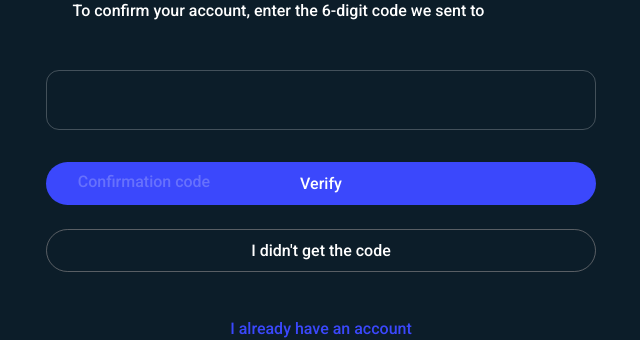
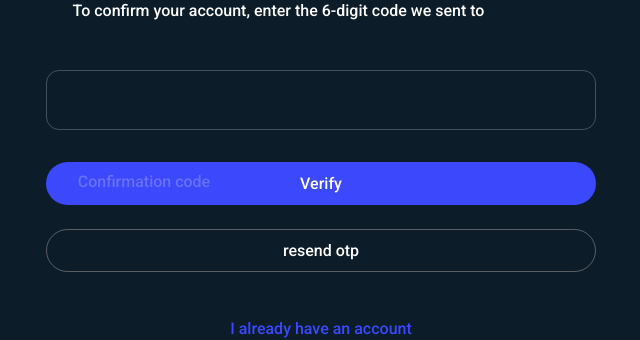
Before and after one commit to youssef1347/social-media-app, a React (Vite) app in the folder front-end/: page /verify-email in a window 1280 px wide. Shown: the part 124-464 px from the top of the page, without its empty margins (319-959 px from the left). Built offline with nearby package versions, Linux system fonts and the light colour scheme.

Commit message:
finish verify email page in frontend

```diff
--- a/front-end/src/pages/VerifyEmail/VerifyEmail.css
+++ b/front-end/src/pages/VerifyEmail/VerifyEmail.css
@@ -101,6 +101,11 @@
     background-color: transparent;
     border: 1px solid #a0999985;
 }
+.verify-email-form-container form .disabled-btn {
+    color: #a099991e;
+    background-color: transparent;
+    border: 1px solid #c5c3c34f;
+}
 
 /* link styles */
 a {
--- a/front-end/src/pages/VerifyEmail/VerifyEmail.jsx
+++ b/front-end/src/pages/VerifyEmail/VerifyEmail.jsx
@@ -1,4 +1,4 @@
-import React, { useRef, useState } from 'react'
+import React, { useEffect, useRef, useState } from 'react'
 import './VerifyEmail.css'
 import { IoIosArrowBack } from "react-icons/io";
 import { api } from '../../utils/api';
@@ -11,13 +11,22 @@ import { Loading } from '../Loading/Loading';
 export const VerifyEmail = () => {
     // get email from local storage
     const email = localStorage.getItem('email');
-    console.log(email)
 
     // handle loading states
     const [loading, setLoading] = useState(false);
 
     // otp ref
     const otpRef = useRef();
+
+
+    // timer state
+    const [timer, setTimer] = useState(0);
+    const minutes = Math.floor(timer / 60);
+    const seconds = timer % 60;
+
+
+    // handle resend otp state
+    const [isResendOtp, setIsResendOtp] = useState(false);
 
 
     // class names state
@@ -38,7 +47,7 @@ export const VerifyEmail = () => {
     }
 
 
-    // handle on change function
+    // handle allowing only numbers in otp input
     function handleOnChange(ev) {
         const value = ev.target.value;
         setLabelClassName(value ? 'input-has-value' : '');
@@ -59,7 +68,6 @@ export const VerifyEmail = () => {
     // handle submit function
     async function handleSubmit(e) {
         try {
-            setLoading(true);
 
             e.preventDefault();
             console.log('form submitted');
@@ -70,7 +78,16 @@ export const VerifyEmail = () => {
                 otp: otpRef.current.value
             };
 
+            if (!data.otp) {
+                toast.error("otp is reuired");
+                return;
+            } else if (data.otp.length < 6) {
+                toast.error('otp must be 6 characters');
+                return;
+            }
+
             const response = await api.post('api/auth/verify-otp', data);
+                setLoading(true);
             console.log(response);
 
             // success handling
@@ -82,17 +99,44 @@ export const VerifyEmail = () => {
             // navigation to home page
             go('/');
         } catch (error) {
-            setLoading(true);
-            console.log(error);
-
-            if (error.response?.data?.message) {
-                toast.error(error.response?.data?.message);
-            }
-
+            toast.error(error.response.data.message);
         } finally {
             setLoading(false);
         }
     }
+
+
+    // handle resend otp
+    async function resendOtp() {
+        try {
+            const response = await api.post('api/auth/send-otp', { email });
+            setIsResendOtp(true);
+            setTimer(60);
+            toast.success('otp sent to your email');
+            console.log(response);
+        } catch (error) {
+            console.log(error);
+            toast.error(error.response.data.message);
+        }
+    }
+
+
+// timer function
+    useEffect(() => {
+        if (!isResendOtp) return;
+
+        const interval = setInterval(() => {
+            setTimer(prev => {
+                if (prev <= 1) {
+                    setIsResendOtp(false);
+                    clearInterval(interval);
+                }
+                return prev - 1;
+            });
+        }, 1000);
+
+        return () => clearInterval(interval);
+    }, [isResendOtp]);
 
 
     // loading page
@@ -100,18 +144,6 @@ export const VerifyEmail = () => {
             return (
                 <Loading />
             )
-    }
-
-
-    // handle resend otp
-    async function resendOtp() {
-        try {
-            const response = await api.post('api/auth/send-otp', email);
-            console.log(response);
-            console.log('first')
-        } catch (error) {
-            console.log(error);
-        }
     }
 
 
@@ -159,11 +191,25 @@ export const VerifyEmail = () => {
                         </button>
 
                         {/* resend otp button */}
-                        <button
-                            className='resend-otp-btn'
-                            onClick={resendOtp}
-                            type="button">I didn't get the code
-                        </button>
+                        {isResendOtp ?
+                            // disabled button
+                            <button
+                                disabled
+                                className='disabled-btn'
+                                type='button'>resend otp
+                            </button> :
+
+                            // resend otp button
+                            <button
+                                className='resend-otp-btn'
+                                onClick={resendOtp}
+                                type="button">
+                                resend otp
+                            </button>}
+                        {/* timer */}
+                        {isResendOtp == true &&
+                            <h6 style={{color: '#3b48fc'}}>{minutes.toString().padStart(2,'0')} : {seconds.toString().padStart(2,'0')}</h6>
+                        }
                     </form>
                     <Link to={'/login'}>I already have an account</Link>
                 </div>
```
